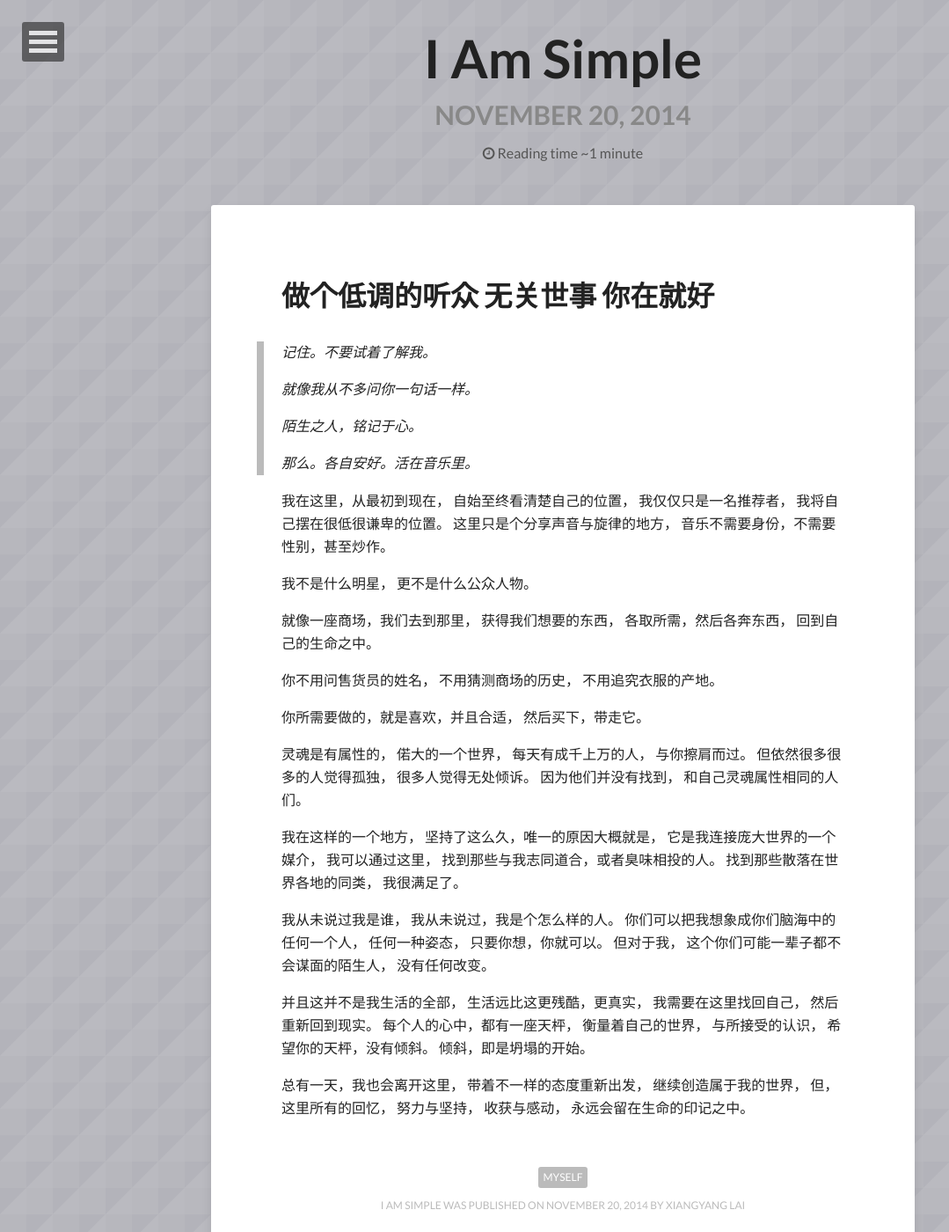
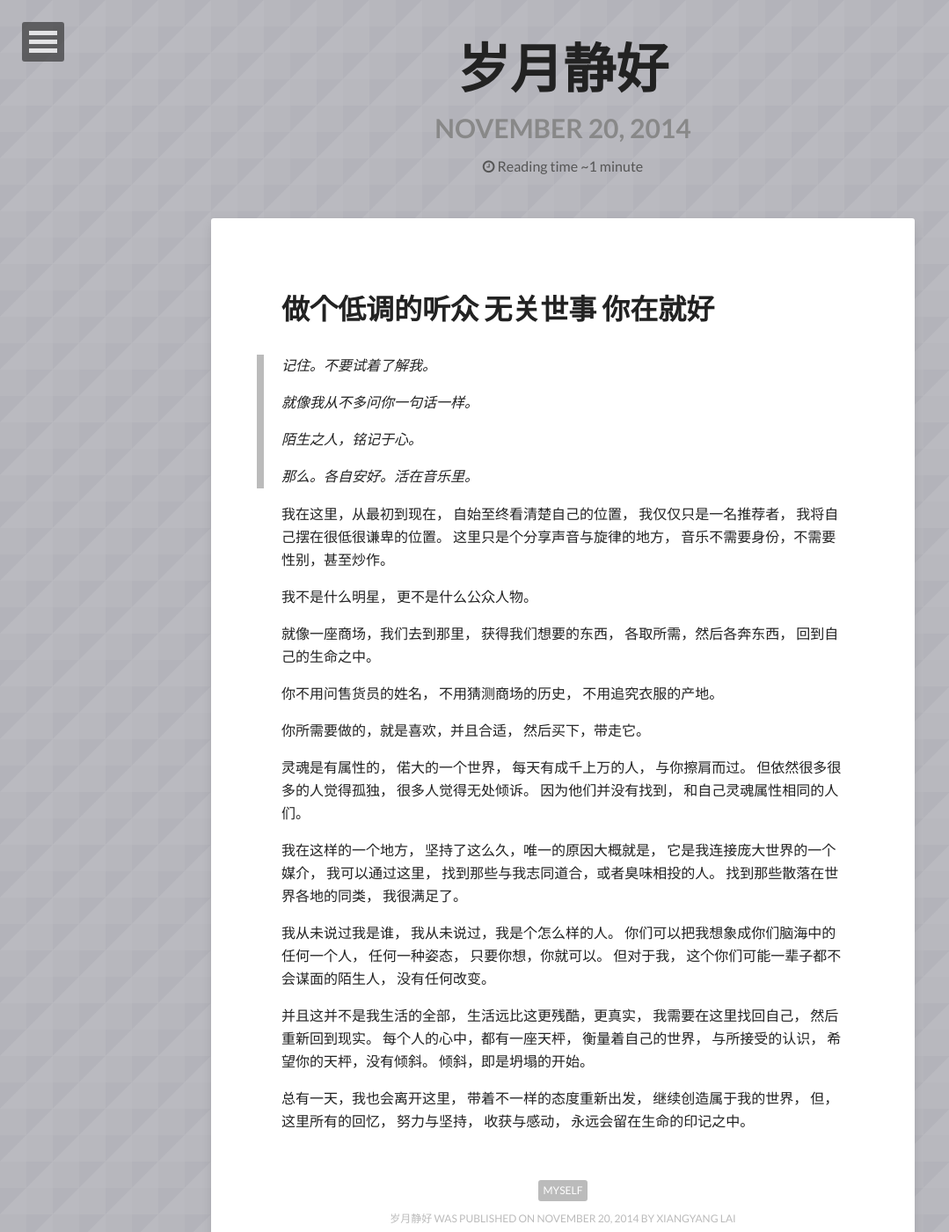
Before and after one commit to dependmyse/dependmyse.github.io, a Jekyll site: the page built from _posts/2014-11-20-音乐的爱好者.md, in a window 1280 px wide and 1400 px high. Shown: the whole window at 88% size, without its empty margins (0-1079 px from the left). Built offline with Jekyll 4.4.1, drawn with Linux system fonts in a browser that asks for light colours; nearby versions of some CDN libraries; comment, search, counter and statistics services are not loaded.

Commit message:
Update 2014-11-20-音乐的爱好者.md

```diff
--- a/_posts/2014-11-20-音乐的爱好者.md
+++ b/_posts/2014-11-20-音乐的爱好者.md
@@ -1,6 +1,6 @@
 ---
 layout: post
-title: I Am Simple
+title: 岁月静好
 description: "I Am Simple"
 tags: [myself]
 image:
```
